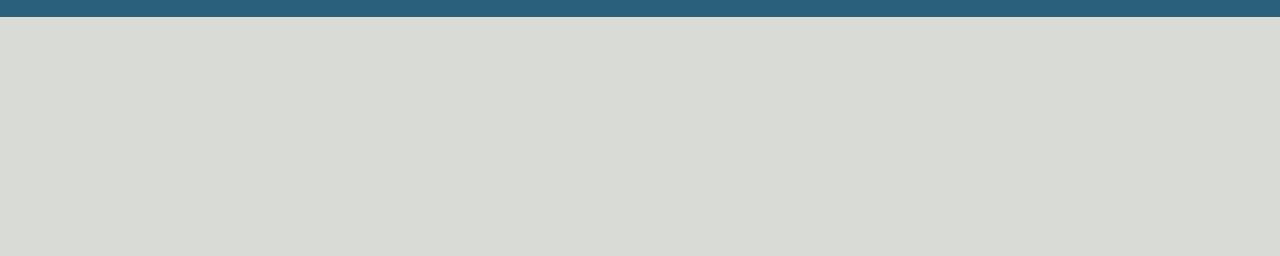
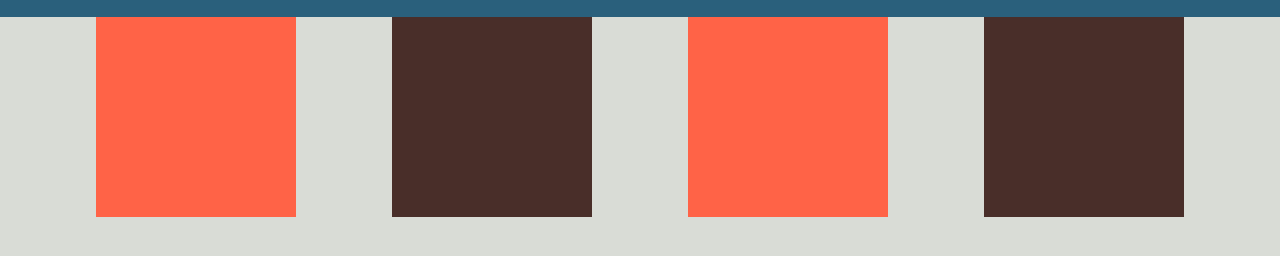
Before and after one commit to MarcV623/portfolio, a plain HTML site: page index.html in a window 1280 px wide. Shown: the part 80-336 px from the top of the page. Drawn offline with Linux system fonts and the light colour scheme.

Commit message:
modified css & html

```diff
--- a/assets/css/style.css
+++ b/assets/css/style.css
@@ -42,6 +42,24 @@ body {
 .navigation-bar div ul li {
     display: inline-block;
     margin-left: 25px;
+}
+
+.main-content-container {
+    display: flex;
+    justify-content: space-evenly;
+}
+
+.child {
+height: 200px;
+width: 200px;
+background-color: tomato
+
+}
+
+.child-x {
+height: 200px;
+width: 200px;
+background-color: rgb(73, 46, 41)
 }
 
 a {
--- a/index.html
+++ b/index.html
@@ -4,7 +4,7 @@
 <head>
     <meta charset="UTF-8" />
     <link rel="stylesheet" href="./assets/css/style.css">
-    <title>website</title>
+    <title>Marc Vargas Portfolio</title>
 </head>
 
 <body>
@@ -30,9 +30,19 @@
         </div>
     </div>
 
-    <!-- about me section -->
-    <!-- projects section -->
-    <!-- contact information section -->
+    <!-- main content section -->
+    <div class="main-content-container">
+        <div class="child"></div>
+        <div class="child-x"></div>
+        <div class="child"></div>
+        <div class="child-x"></div>
+
+
+
+        <!-- about me section -->
+        <!-- projects section -->
+        <!-- contact information section -->
+    </div>
 </body>
 
 </html>
```
